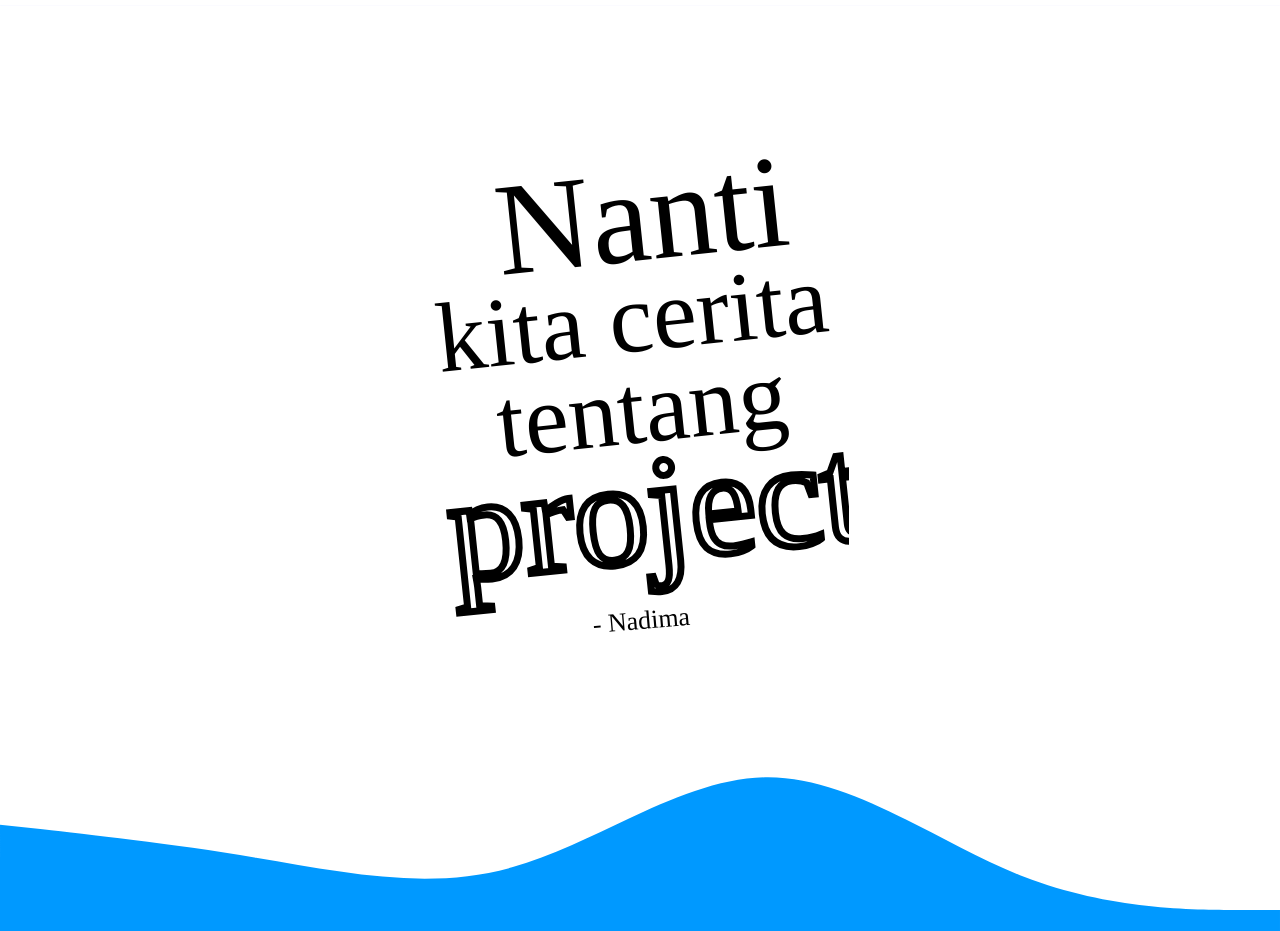
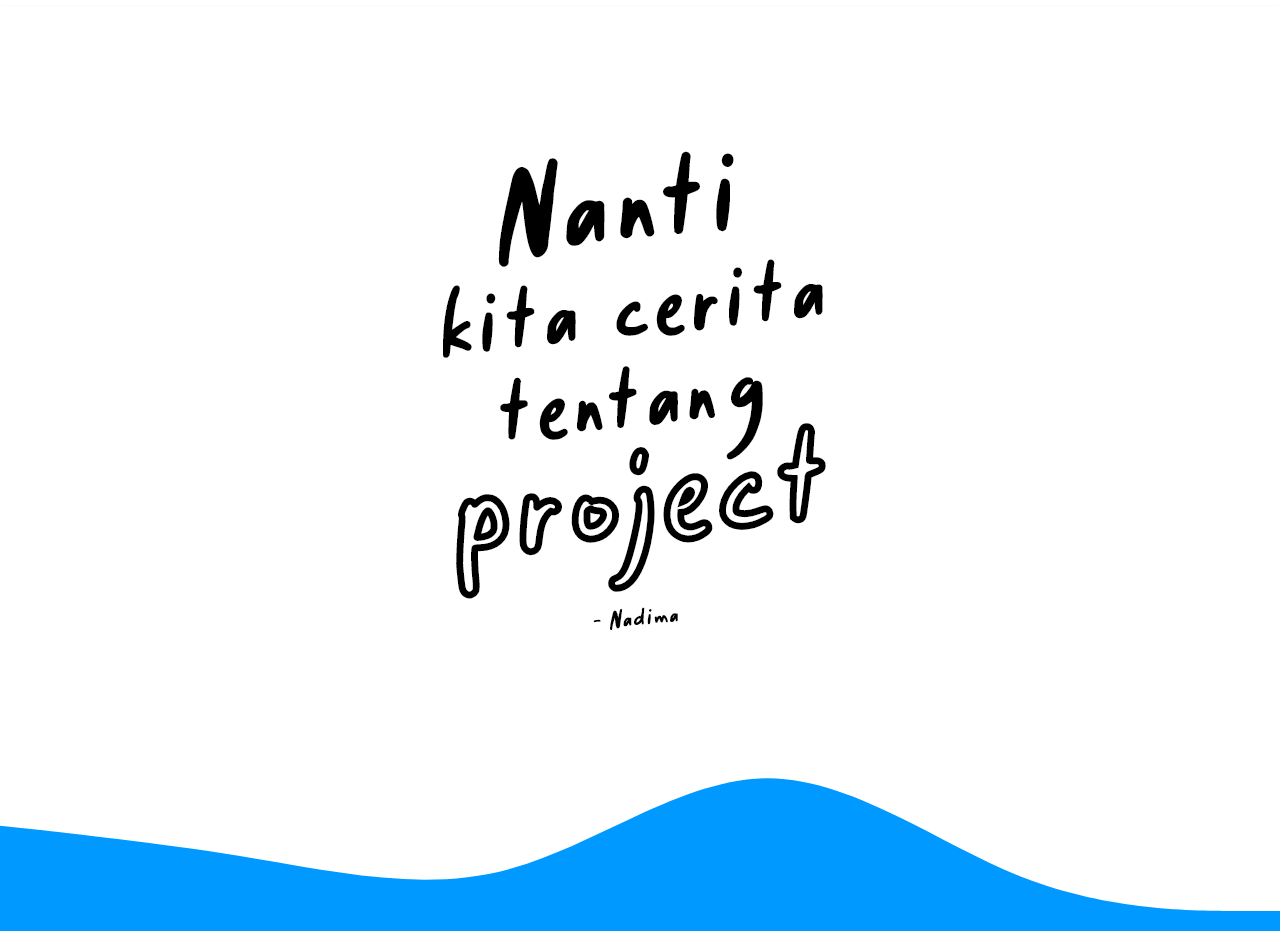
Before and after one commit to NadimaAhmad/nadima.ahmad.github-io, a plain HTML site: page index.html in a window 1280 px wide. Shown: the part 960-1891 px from the top of the page. Drawn offline with nearby package versions, Linux system fonts and the light colour scheme.

Commit message:
mengubah svg jadi png

```diff
--- a/index.html
+++ b/index.html
@@ -61,34 +61,8 @@
         <div class="container">
             <div class="row justify-content-center mb-3" .img-fluid.>
                 <div class="col text-center">
-                    <svg xmlns="http://www.w3.org/2000/svg" width="417.698" height="504.163"
-                        viewBox="0 0 417.698 504.163">
-                        <g id="Group_1" data-name="Group 1" transform="translate(-538.268 -122.839)">
-                            <text id="Nanti_" data-name="Nanti " transform="translate(607.665 263.734) rotate(-6.024)"
-                                font-size="132" font-family="TNanti-Demo, Tentang Nanti Demo">
-                                <tspan x="0" y="0">Nanti </tspan>
-                            </text>
-                            <text id="kita_cerita" data-name="kita cerita"
-                                transform="translate(547.193 360.857) rotate(-6.024)" font-size="99"
-                                font-family="TNanti-Demo, Tentang Nanti Demo">
-                                <tspan x="0" y="0">kita cerita</tspan>
-                            </text>
-                            <text id="tentang" transform="translate(607.715 446.135) rotate(-6.024)" font-size="99"
-                                font-family="TNanti-Demo, Tentang Nanti Demo">
-                                <tspan x="0" y="0">tentang</tspan>
-                            </text>
-                            <text id="project" transform="translate(561.046 570.418) rotate(-6.024)" fill="none"
-                                stroke="#000" stroke-width="7" font-size="150"
-                                font-family="TNanti-Demo, Tentang Nanti Demo">
-                                <tspan x="0" y="0">project</tspan>
-                            </text>
-                            <text id="_-_Nadima" data-name="- Nadima"
-                                transform="translate(700.814 622.022) rotate(-4.992)" font-size="26"
-                                font-family="TNanti-Demo, Tentang Nanti Demo">
-                                <tspan x="0" y="0">- Nadima</tspan>
-                            </text>
-                        </g>
-                    </svg>
+                    <img src="img/14.png" alt="">
+
 
 
                 </div>
```
Also changed, not shown: img/14.png (added).
